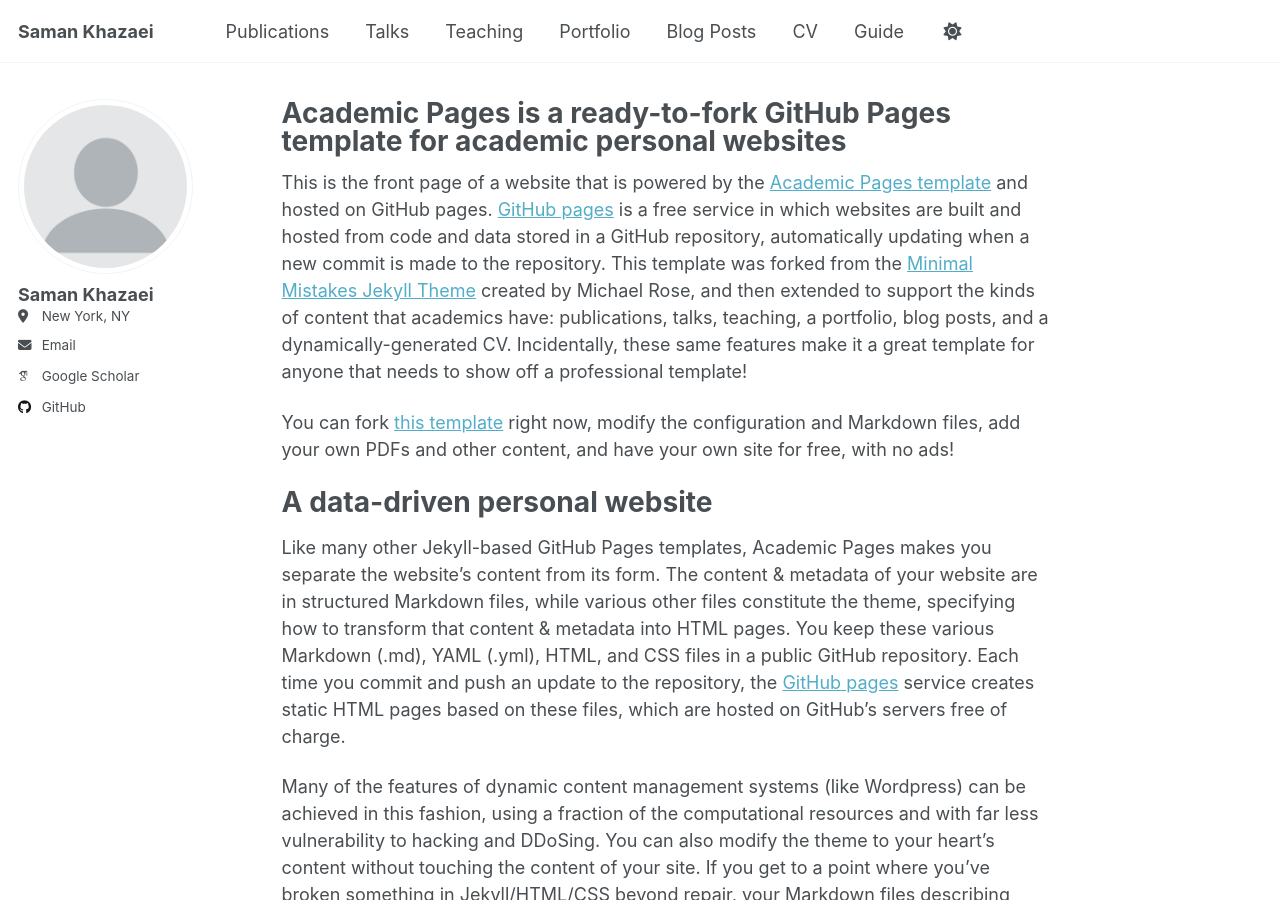
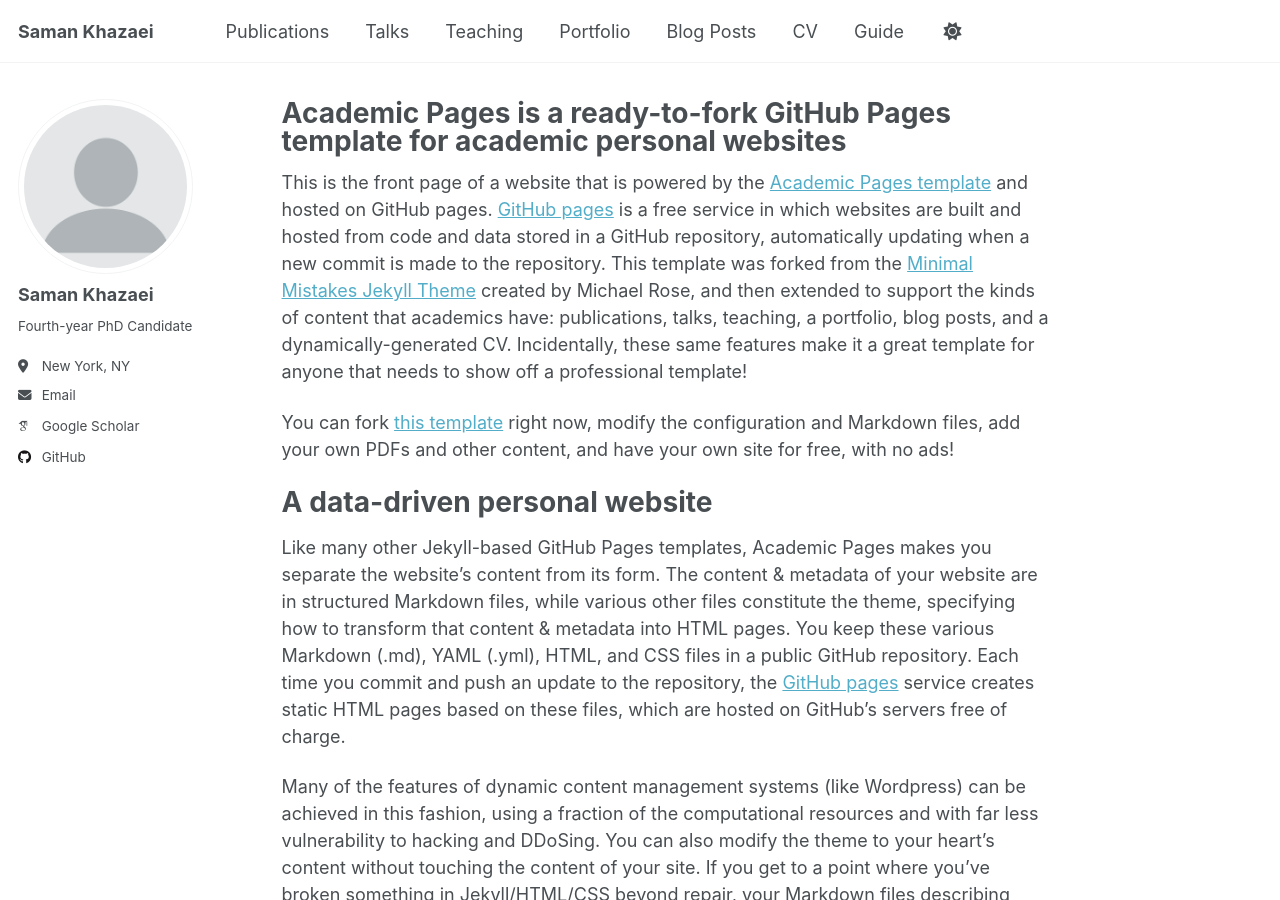
Before and after one commit to samankhazaei/samankhazaei.github.io, a Jekyll site: the page built from _pages/about.md, in a window 1280 px wide and 900 px high. Built offline with Jekyll 4.4.1, drawn with Linux system fonts in a browser that asks for light colours; some web fonts are replaced; a script that is not in the unit is left out.

Commit message:
_config.yml

```diff
--- a/_config.yml
+++ b/_config.yml
@@ -26,7 +26,7 @@ author:
   avatar           : "profile.png"
   name             : "Saman Khazaei"
   #pronouns         : # example: "she/her"
-  #bio              : "Short biography for the left-hand sidebar"
+  bio              : "Fourth-year PhD Candidate"
   location         : "New York, NY"
   #employer         : "New York University (NYU)"
   #uri              : # URL
```
